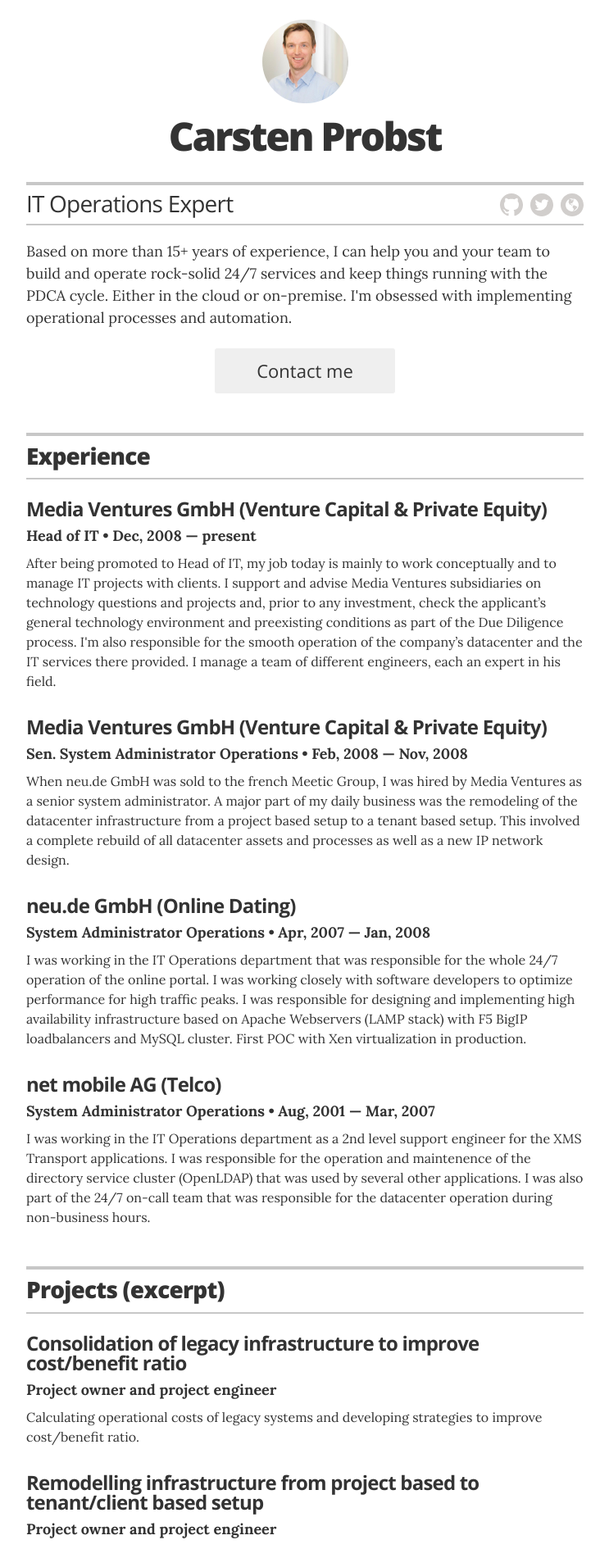
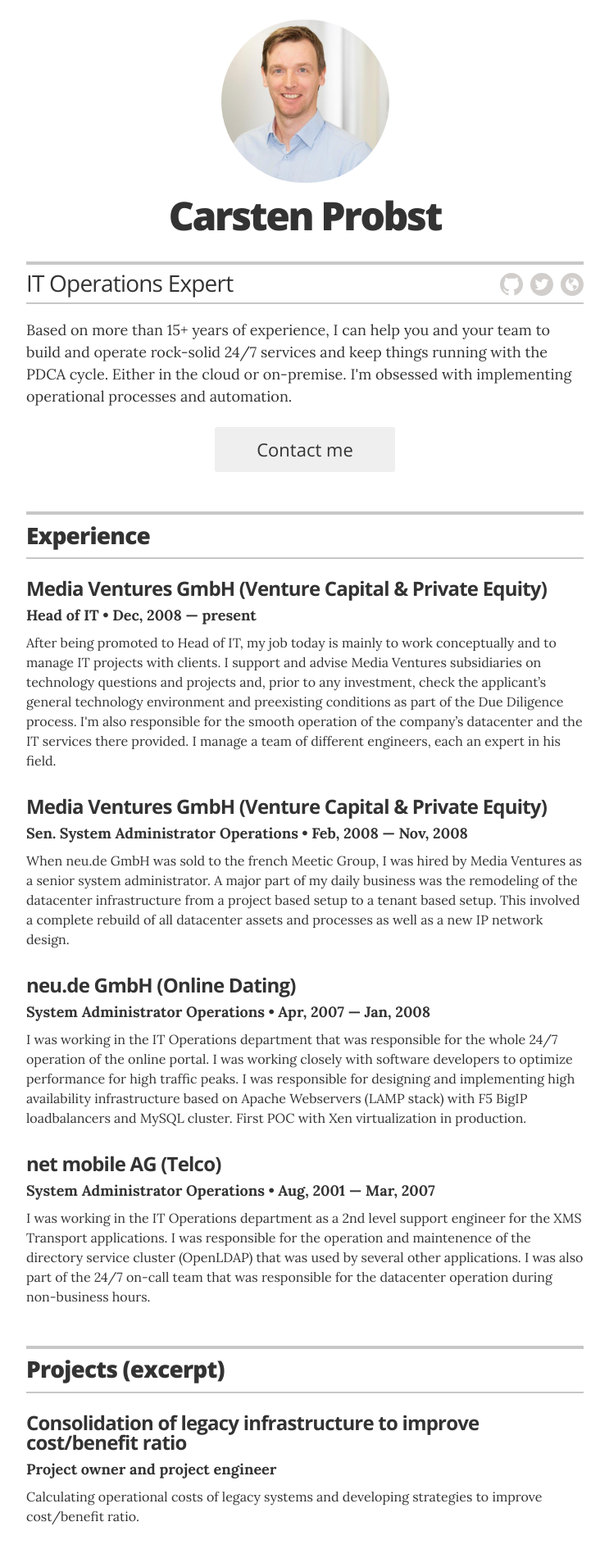
Before and after one commit to lostops/lostops.github.io, a Jekyll site: the page built from index.html, in a window 1280 px wide. Shown: the top 1890 px of the page at 82% size, without its empty margins (268-1011 px from the left). Built offline with Jekyll 4.4.1, drawn with Linux system fonts in a browser that asks for light colours.

Commit message:
Update _resume.scss

```diff
--- a/_sass/_resume.scss
+++ b/_sass/_resume.scss
@@ -21,7 +21,7 @@
 .page-header { padding: 1.5rem 0;
 
   .avatar {
-    width: 105px;
+    width: 205px;
     max-width: 100%;
     overflow: hidden;
     @include border-radius(100px);
```
